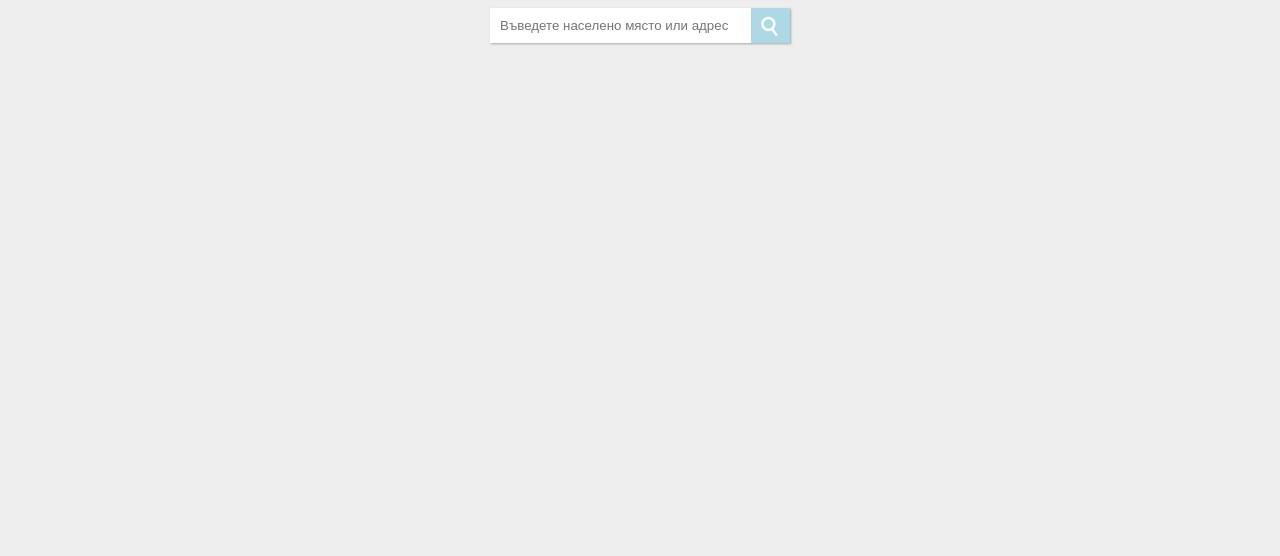
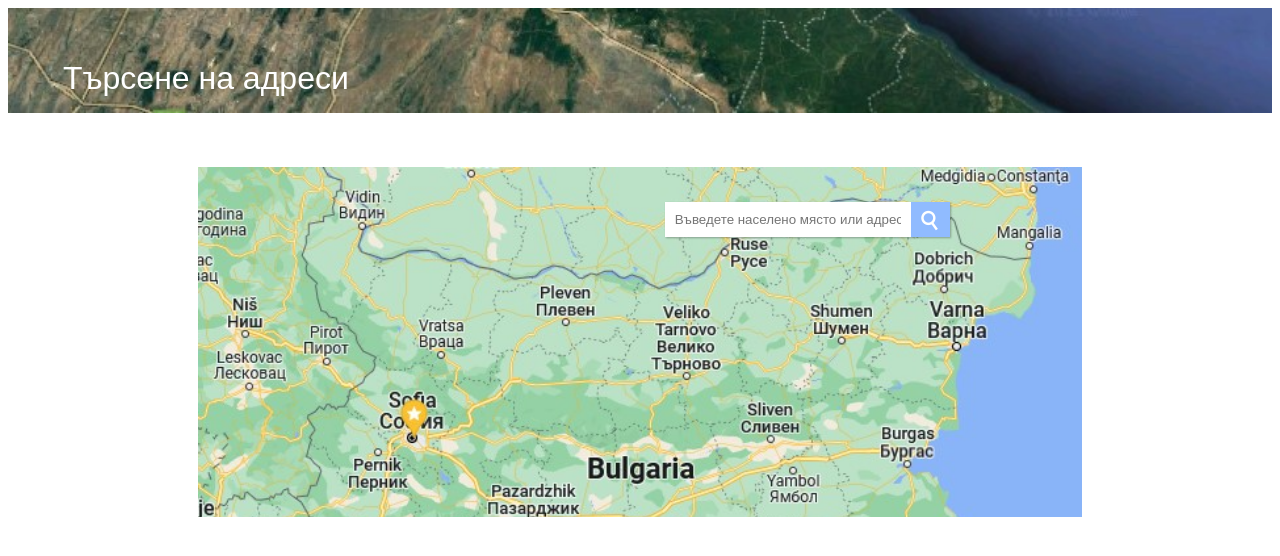
Before and after one commit to Lika-M/Address-Search-Page, a React (Create React App) app: page / in a window 1280 px wide. Shown: the top 556 px of the page. Built offline with nearby package versions, Linux system fonts and the light colour scheme.

Commit message:
Code refactoring.

```diff
--- a/public/index.html
+++ b/public/index.html
@@ -9,7 +9,6 @@
       name="description"
       content="Web site created using create-react-app"
     />
-    <!-- <link rel="apple-touch-icon" href="%PUBLIC_URL%/logo192.png" /> -->
     <title>Търсене на адреси - ЕСРИ България</title>
   </head>
   <body>
--- a/src/App.css
+++ b/src/App.css
@@ -1,7 +1,5 @@
 .App {
-  min-height: 100vh;
   position: relative;
-  padding-bottom: 64px;
 }
 
 *,
@@ -11,7 +9,8 @@
 }
 
 body {
-  background: #eee;
+  background:#fff;
+  font-family:Arial, Helvetica, sans-serif;
 }
 
 main {
--- a/src/components/search/Search.js
+++ b/src/components/search/Search.js
@@ -5,51 +5,69 @@ import styles from './Search.module.css';
 
 const Search = () => {
     const [search, setSearch] = useState('');
-    const [selected, setSelected] = useState({ list: [], style: { display: 'none' } });
+    const [selected, setSelected] = useState({ list: [], display: false });
+    const [result, setResult] = useState([])
 
     useEffect(() => {
         if (search.length > 0) {
             service.getSuggested(search)
-                .then(res => setSelected({ list: res, style: { display: 'inline' } }))
+                .then(res => setSelected({ list: res, display: true }))
             //.catch(err => console.log(err))
         }
     }, [search])
 
     const onChange = (ev) => {
         setSearch(ev.target.value);
-        setSelected({ list: [], style: { display: 'none' } });
+        setSelected({ list: [], display: false });
     };
 
     const onClose = () => {
         setSearch('');
-        setSelected({ list: [], style: { display: 'none' } });
+        setSelected({ list: [], display: false });
     };
 
     const onFocus = () => {
         setSelected(state => ({
             ...state,
-            style: { display: 'block' }
+            display: true
         }));
     };
 
-    const onFocusBlur = () => {
+    const onSelect = (ev) => {
+        if (ev.target.textContent.length === 0) {
+            return;
+        }
+
+        service.getAddress(ev.target.textContent)
+            .then(res => setResult(res))
+        // .catch(err => console.log(err));
+
         setSelected(state => ({
             ...state,
-            style: { display: 'none' }
+            display: false
         }));
-    };
 
-    console.log(search)
+    }
 
     return (
-        <form className={styles.search}>
-            <div className={styles['search-container']}>
+        <section>
+            <article className={styles['header']}>
+                <img className={styles['header-img']} src="images/geo.jpg" alt="Geo" />
+                <h1 className={styles['header-title']}>Търсене на адреси</h1>
+            </article>
+
+
+            <article className={styles.content}>
+                <div className={styles['content-image-wrapper']}>
+                    <img className={styles['content-image']} src="images/bulgaria-map.jpg" alt="Map" />
+                </div>
+                <div className={styles['container']}>
+                    <form className={styles['container-form']}>
                         <input
                             type="text"
-                    className={styles['search-container-input']}
+                            className={styles['container-form-input']}
                             name="search"
                             onChange={onChange}
-                    onBlur={onFocusBlur}
                             onFocus={onFocus}
                             value={search}
                             placeholder="Въведете населено място или адрес"
@@ -57,31 +75,31 @@ const Search = () => {
 
                         {search.length > 0 &&
                             <button
-                        className={styles['search-container-close-btn']}
+                                className={styles['container-form-close-btn']}
                                 onClick={onClose}>
                                 <span> &#10005;</span>
                             </button>}
 
                         <button type="submit"
-                    className={styles['search-container-btn']} >
-                    <span className={styles['search-container-btn-search']}> &#9740;</span>
+                            className={styles['container-form-btn']} >
+                            <span className={styles['container-form-btn-search']}> &#9740;</span>
                         </button>
-            </div>
-
-            {selected.list.length > 0 && (
-                <ul className={styles['search-result']} style={selected.style}>
+                    </form>
+                    {selected.list.length > 0 && selected.display && (
+                        <ul className={styles['container-result']}>
                             {selected.list.map(x =>
                             (<li
                                 key={x.magicKey}
-                        className={styles['search-result-item']}
-                        onClick={() => console.log(x.text)}
-
+                                className={styles['container-result-item']}
+                                onClick={onSelect}
                             >
                                 {x.text}
                             </li>))}
                         </ul>
                     )}
-        </form>
+                </div>
+            </article>
+        </section>
     );
 
 }
--- a/src/components/search/Search.module.css
+++ b/src/components/search/Search.module.css
@@ -1,21 +1,59 @@
-.search {
-    margin: 0 auto;
-    max-width: 300px;
+.header{
+    width: 100%;
+    position: relative;
+}
+
+.header-img{
+    width: 100%;
+}
+
+.header-title {
+    margin: 5px;
+    position: absolute;
+    bottom: 15px;
+    left: 50px;
+    z-index: 1;
+    font-size: 2em;
+    font-weight: 500;
+    color: #fff;
+}
+
+.content {
+    margin: 50px auto;
+    max-width: 70%;
+    position: relative;
+}
+
+.content-image-wrapper{
+    max-width: 100%;
+    height: 350px;
+    overflow: hidden;
+}
+
+.content-image {
+    width: 100%;
+    object-fit: contain;
+}
+
+.container {
+    width: 285px;
     display: flex;
     flex-direction: column;
+    position: absolute;
+    top: 10%;
+    right: 15%;
+    z-index: 1;
+}
+
+.container-form {
+    width: 100%;
+    display: flex;
     justify-content: space-between;
-    color: #fff;
     box-shadow: 1px 1px 2px rgba(0, 0, 0, 0.3);
 }
 
-.search-container {
-    width: 100%;
-    max-width: 300px;
-    display: flex;
-    justify-content: center;
-}
-
-.search-container-input {
+.container-form-input {
+    /* width: 285px; */
     background: white;
     border: none;
     width: 100%;
@@ -23,26 +61,27 @@
     color: grey;
 }
 
-.search-container-btn {
-    background-color: lightblue;
+.container-form-btn {
+    background-color: #90bbff;
     border: none;
     color: white;
     padding: 0 10px;
     font-size: 28px;
 }
 
-.search-container-btn-search {
+.container-form-btn-search {
     display: block;
     transform: rotate(114deg);
 }
 
-.search-container-close-btn {
+.container-form-close-btn {
     background-color: #fff;
     border: none;
     padding: 10px;
 }
 
-.search-result {
+.container-result {
+    width: 100%;
     background-color: #fff;
     list-style: none;
     margin: 0;
@@ -51,23 +90,13 @@
     width: 100%;
 }
 
-.search-result-item {
+.container-result-item {
     border-bottom: 1px solid rgb(212, 212, 212);
     color: grey;
     padding: 10px;
     cursor: pointer;
 }
 
-.search-result-item:hover{
+container-.result-item:hover {
     background-color: rgb(244, 244, 244);
 }
-
-.search-result-btn {
-    padding: 0;
-    width: 300px;
-    background-color: #fff;
-    border: none;
-    cursor: pointer;
-    padding: 10px;
-    display: flex;
-}
--- a/src/services/addressService.js
+++ b/src/services/addressService.js
@@ -1,6 +1,7 @@
 
 const endpoints = {
     suggest: (text) => `https://geocode.arcgis.com/arcgis/rest/services/World/GeocodeServer/suggest?f=json&text=${text}`,
+    getAddress: (address) => `https://geocode.arcgis.com/arcgis/rest/services/World/GeocodeServer/findAddressCandidates?SingleLine=${encodeURIComponent(address)}%20BGR&f=json`
 }
 
 export async function getSuggested(text) {
@@ -17,8 +18,30 @@ export async function getSuggested(text) {
 
         const data = await response.json();
         return data.suggestions;
+
     } catch (err) {
         console.log(err);
     }
 
 }
+
+export async function getAddress(address) {
+
+    try {
+
+        const response = await fetch(endpoints.getAddress(address), {
+            method: 'GET'
+        })
+
+        if (response.ok === false) {
+            const error = await response.json();
+            throw new Error(error);
+        }
+        const result = await response.json();
+        return result.candidates;
+
+    } catch (err) {
+        console.log(err)
+    }
+
+}
```
Also changed, not shown: public/images/bulgaria-map.jpg (added), public/images/geo.jpg (added). Lines whose indentation alone changed are shown as unchanged.
